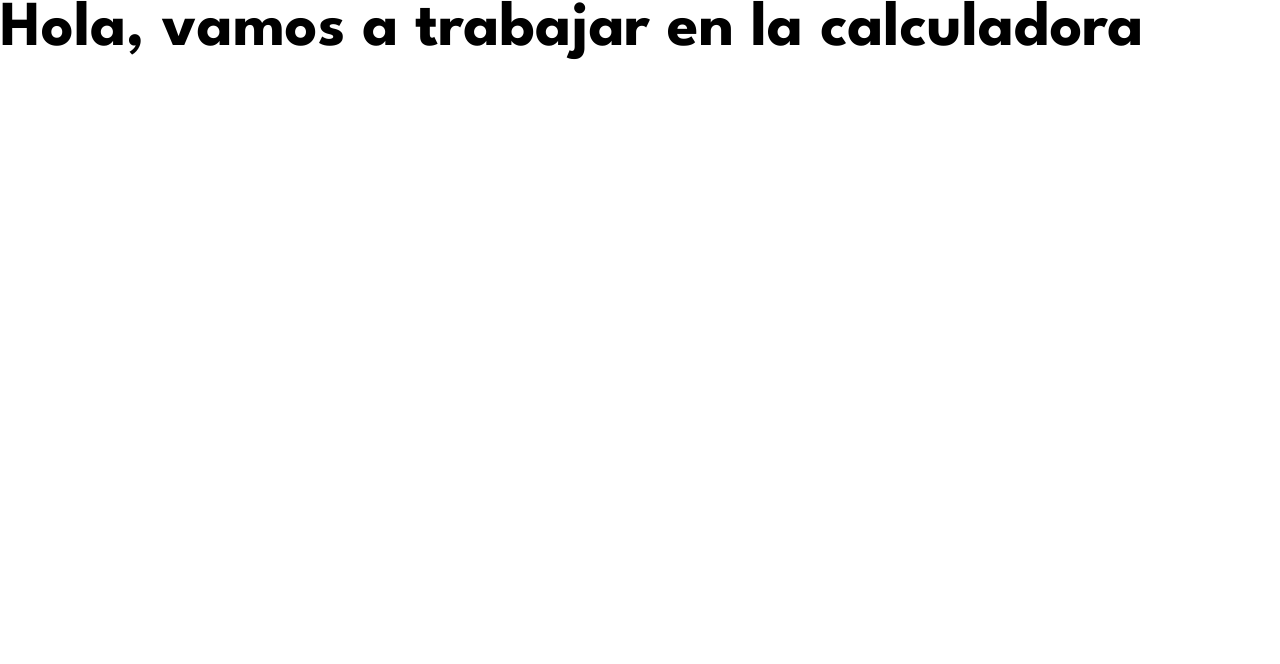
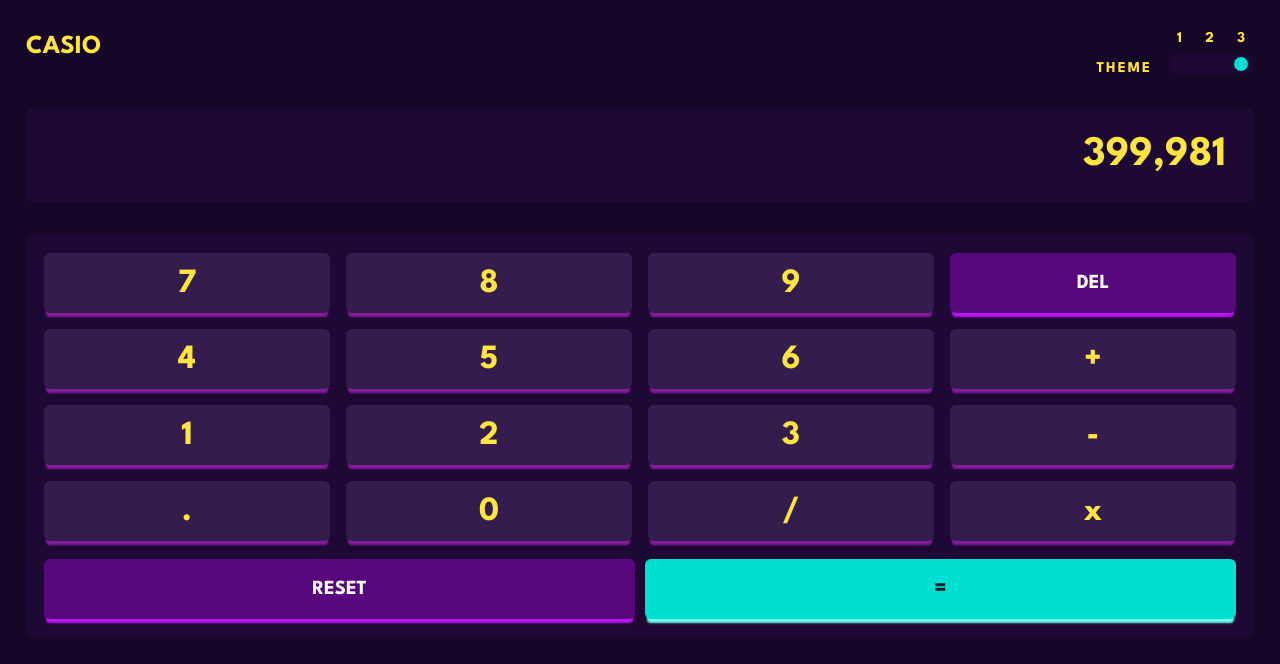
Before and after one commit to eruedasanchez/calculator-app, a plain HTML site: page index.html in a window 1280 px wide. Drawn offline with Linux system fonts and the light colour scheme.

Commit message:
Define Theme 3

```diff
--- a/css/style.css
+++ b/css/style.css
@@ -63,8 +63,8 @@
 
     /**** Backgrounds ****/
 
-    --dark-violet: hsl(268, 75%, 9%);           /* main background */
-    --very-dark-violet: hsl(268, 71%, 12%);     /* toggle background, keypad background, screen background */
+    --dark-violet-main: hsl(268, 75%, 9%);                 /* main background */
+    --very-dark-violet-tks: hsl(268, 71%, 12%);     /* toggle background, keypad background, screen background */
 
     /**** Keys ****/
 
@@ -105,4 +105,151 @@
 body{
     font-family: 'League Spartan', sans-serif;
     font-size: var(--font-size);
+    background-color: var(--dark-violet-main);
 }
+
+/*-----------------*\
+    #NAME-THEME
+\*-----------------*/
+
+.container-calculator{
+    display: flex;
+    flex-direction: column;
+    row-gap: 33px;
+    margin: 31px 26px;
+}
+
+.container-name-theme{
+    display: flex;
+    justify-content: space-between;
+}
+
+.name span{
+    color: var(--light-yellow);
+    font-size: 26px;
+}
+
+.theme{
+    display: flex;
+    column-gap: 16px;
+    align-items: flex-end;
+}
+
+.theme__text{
+    color: var(--light-yellow);
+    text-transform: uppercase;
+    font-size: 15px;
+    letter-spacing: 2px;
+}
+
+.theme__numbers{
+    display: flex;
+    flex-direction: column;
+    row-gap: 8px;
+}
+
+.theme__numbers-number{
+    display: flex;
+    justify-content: space-between;
+    padding: 0 9px;
+}
+
+.theme__numbers-number span{
+    color: var(--light-yellow);
+    font-size: 15px;
+}
+
+.theme__numbers-selectors{
+    background-color: var(--very-dark-violet-tks);
+    display: flex;
+    column-gap: 16px;
+    padding: 4px 6px;
+    border-radius: 20px;
+}
+
+.circle{
+    width: 14px;
+    height: 14px;
+    background-color: var(--pure-cyan);
+    border-radius: 50%;
+}
+
+.circle.hidden{
+    visibility: hidden;
+}
+
+/*--------------*\
+    #DISPLAY
+\*--------------*/
+
+.container-display{
+    background-color: var(--very-dark-violet-tks);
+    display: flex;
+    justify-content: flex-end;
+    padding: 28px;
+    border-radius: 6px;
+}
+
+.container-display span{
+    color: var(--light-yellow);
+    font-size: 42px;
+}
+
+/*----------*\
+    #KEYS
+\*----------*/
+
+.container-keys{
+    background-color: var(--very-dark-violet-tks);
+    display: flex;
+    flex-direction: column;
+    row-gap: 18px;
+    padding: 18px;
+}
+
+.container-keys__operations{
+    display: grid;
+    grid-template-columns: repeat(4, 1fr);
+    grid-template-rows: repeat(4, 60px);
+    gap: 16px;
+}
+
+.key{
+    background-color: var(--very-dark-violet);
+    display: flex;
+    justify-content: center;
+    align-items: center;
+    font-family: 'League Spartan', sans-serif;
+    font-size: 34px;
+    color: var(--light-yellow);
+    box-shadow: 0 6px 2px -2px var(--dark-magenta);
+    border-radius: 6px;
+    border: none;
+    outline: none;
+}
+
+.key:is(:hover, :focus){
+    cursor: pointer;
+}
+
+.container-keys__reset-equal{
+    display: grid;
+    grid-template-columns: repeat(2, 1fr);
+    grid-template-rows: 60px;
+    gap: 10px;
+}
+
+.key.delete, .key.reset{
+    background-color: var(--dark-violet);
+    font-size: 20px;
+    color: white;
+    text-transform: uppercase;
+    box-shadow: 0 6px 2px -2px var(--vivid-magenta);
+}
+
+.key.equal{
+    background-color: var(--pure-cyan);
+    color: var(--very-dark-blue);
+    font-size: 24px;
+    box-shadow: 0 6px 2px -2px var(--soft-cyan);
+}
--- a/index.html
+++ b/index.html
@@ -8,7 +8,59 @@
     <link rel="stylesheet" href="./css/style.css">
 </head>
 <body>
-    <h1>Hola, vamos a trabajar en la calculadora</h1>
+    <main>
+        <div class="container-calculator">
+            <div class="container-name-theme">
+                <div class="name">
+                    <span>CASIO</span>
+                </div>
+                <div class="theme">
+                    <div class="theme__text">
+                        <span>theme</span>
+                    </div>
+                    <div class="theme__numbers">
+                        <div class="theme__numbers-number">
+                            <span>1</span>
+                            <span>2</span>
+                            <span>3</span>
+                        </div>
+                        <div class="theme__numbers-selectors">
+                            <div class="circle hidden"></div>
+                            <div class="circle hidden"></div>
+                            <div class="circle"></div>
+                        </div>
+                    </div>
+                </div>
+            </div>
+            <div class="container-display">
+                <span>399,981</span>
+            </div>
+            <div class="container-keys">
+                <div class="container-keys__operations">
+                    <button class="key">7</button>
+                    <button class="key">8</button>
+                    <button class="key">9</button>
+                    <button class="key delete">del</button>
+                    <button class="key">4</button>
+                    <button class="key">5</button>
+                    <button class="key">6</button>
+                    <button class="key">+</button>
+                    <button class="key">1</button>
+                    <button class="key">2</button>
+                    <button class="key">3</button>
+                    <button class="key">-</button>
+                    <button class="key">.</button>
+                    <button class="key">0</button>
+                    <button class="key">/</button>
+                    <button class="key">x</button>
+                </div>
+                <div class="container-keys__reset-equal">
+                    <button class="key reset">reset</button>
+                    <button class="key equal">=</button>
+                </div>
+            </div>
+        </div>
+    </main>
 
     <script src="./js/calculator.js"></script>
 </body>
```
